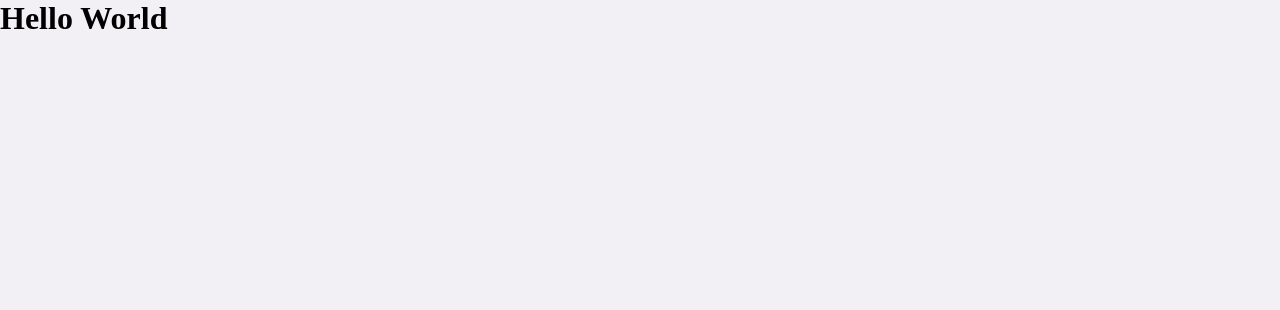
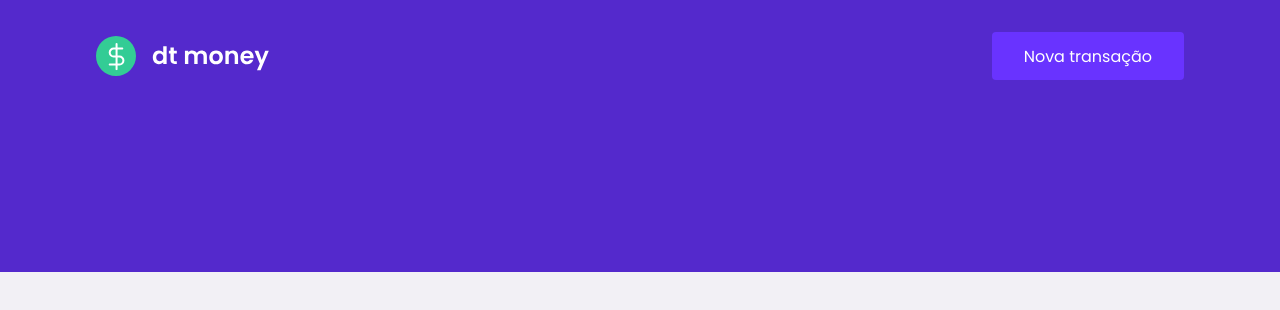
Before and after one commit to YagoPassos/Ignite-DT-Money, a React (Create React App) app: page / in a window 1280 px wide. Shown: the top 310 px of the page. Built offline with nearby package versions, Linux system fonts and the light colour scheme.

Commit message:
Header Completed

```diff
--- a/public/index.html
+++ b/public/index.html
@@ -2,9 +2,14 @@
 <html lang="en">
 
 <head>
+  <link rel="preconnect" href="https://fonts.googleapis.com">
+  <link rel="preconnect" href="https://fonts.gstatic.com" crossorigin>
+
   <meta charset="utf-8" />
   <meta name="viewport" content="width=device-width, initial-scale=1" />
   <link rel="shortcut icon" href="favicon.png" type="image/png">
+
+  <link href="https://fonts.googleapis.com/css2?family=Poppins:wght@400;600&display=swap" rel="stylesheet">
 
   <title>dtmoney</title>
 </head>
--- a/src/App.tsx
+++ b/src/App.tsx
@@ -1,10 +1,11 @@
+import { Header } from './components/Header';
 import { GlobalStyle } from './styles/global';
 
 export function App() {
   return (
-    <div className="App">
-       <h1>Hello World</h1>
+    <>
+      <Header />
       <GlobalStyle />
-    </div>
+    </>
   );
 }
--- /dev/null
+++ b/src/components/Header/index.tsx
@@ -0,0 +1,15 @@
+import logoImg from '../../assets/logo.svg'
+import { Container, Content } from './styles'
+
+export function Header() {
+    return (
+        <Container>
+            <Content>
+                <img src={logoImg} alt="dt money" />
+                <button type="button">
+                    Nova transação
+                </button>
+            </Content>
+        </Container>
+    )
+}
--- /dev/null
+++ b/src/components/Header/styles.ts
@@ -0,0 +1,31 @@
+import styled from "styled-components";
+
+export const Container = styled.header`
+    background: var(--blue);
+`
+
+export const Content = styled.div`
+   max-width: 1120px;
+   margin: 0 auto;
+
+   padding: 2rem 1rem 12rem;
+   display: flex;
+   align-items: center;
+   justify-content: space-between;
+
+   button {
+       font-size: 1rem;
+       color: var(--shape);
+       background: var(--blue-light);
+       border: 0;
+       padding: 0 2rem;
+       border-radius: 0.25rem;
+       height: 3rem;
+
+       transition: filter 0.2s;
+
+       &:hover{
+           filter: brightness(0.9);
+       }
+   }
+`
--- a/src/styles/global.ts
+++ b/src/styles/global.ts
@@ -38,6 +38,15 @@
         -webkit-font-smoothing: antialiased;
     }
 
+    body, input , textarea, button {
+        font-family: 'Poppins', sans-serif;
+        font-weight: 400;
+    }
+
+    h1, h2, h3, h4, h5, h6, strong {
+        font-weight: 600;
+    }
+
     button{
         cursor: pointer;
     }
```
